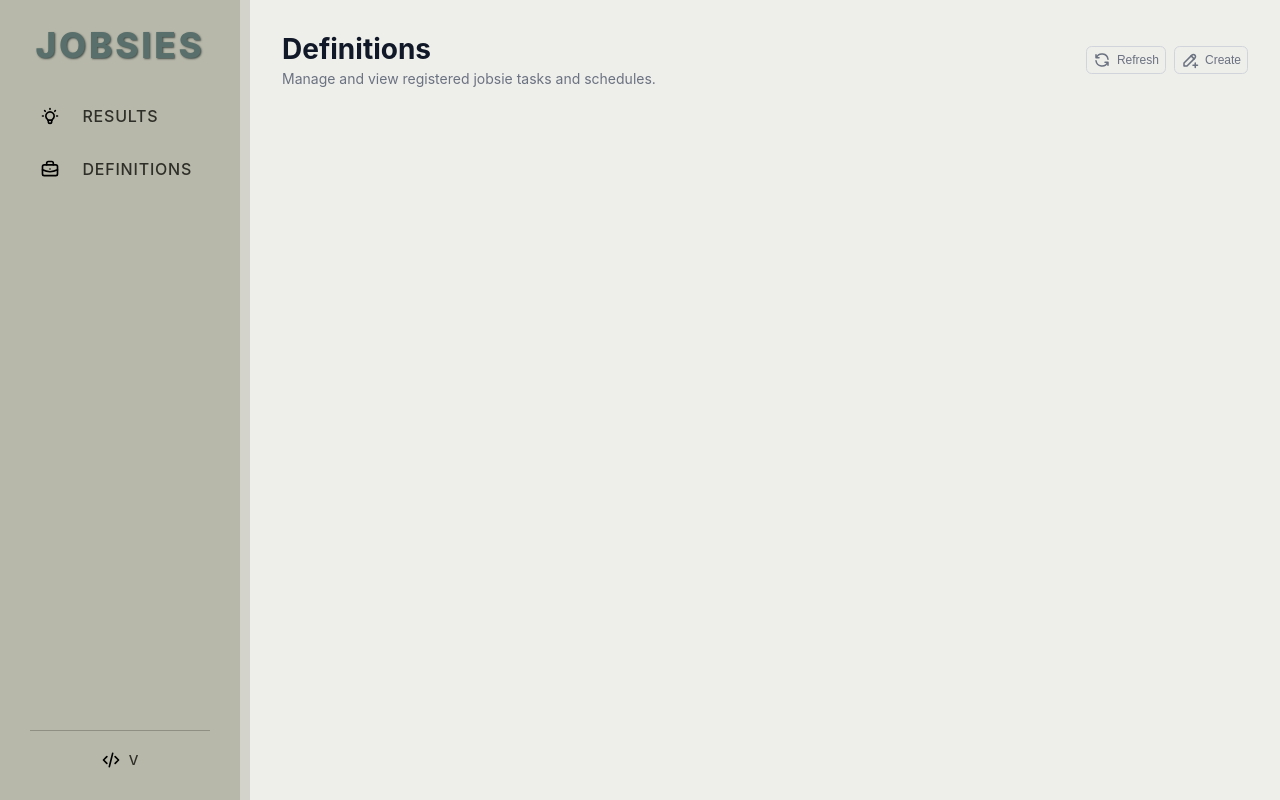
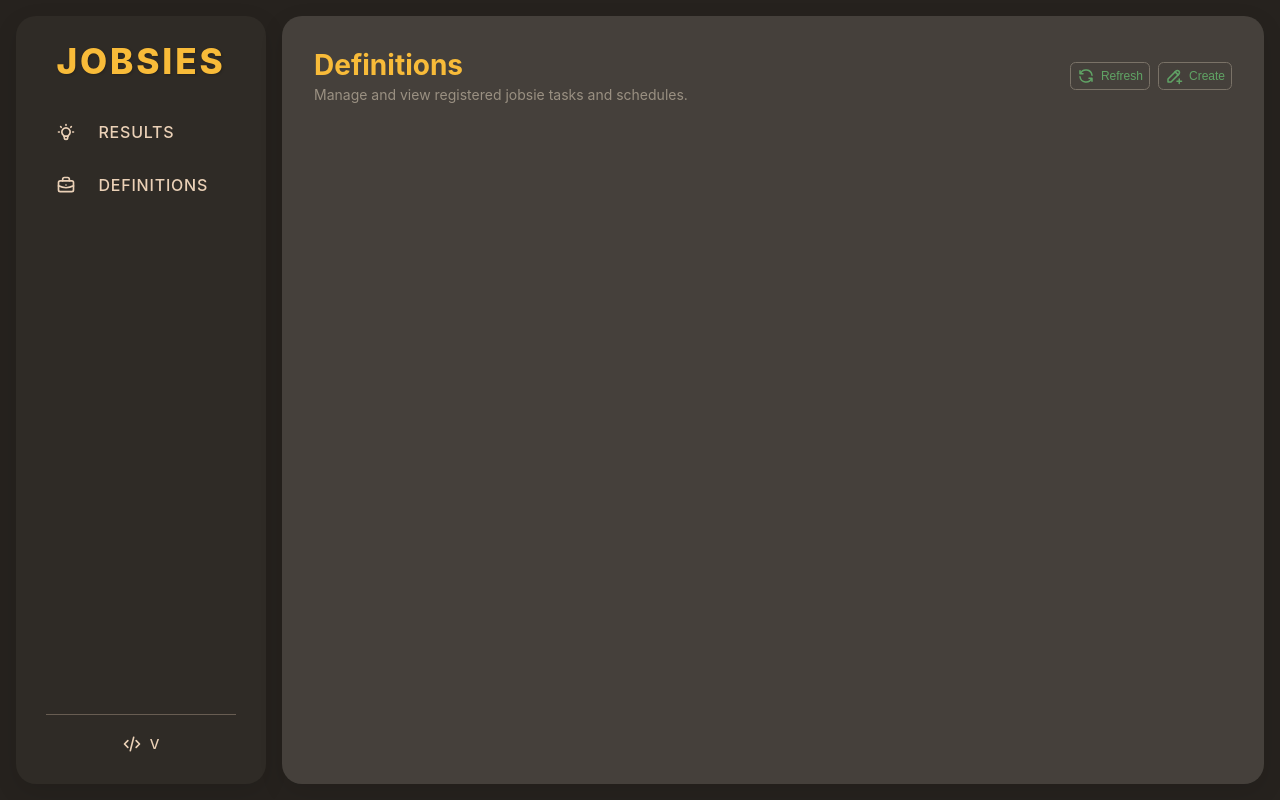
Before and after one commit to ofinke/jobsies, a Python web app: template src/jobsies/templates/definition.html in a window 1280 px wide. Run offline with Jinja, Linux system fonts and the light colour scheme; the template is opened without the code that fills it, so the values that code supplies are empty.

Commit message:
feat(theme): Earthsong inspired theme

```diff
--- a/src/jobsies/static/css/colors.css
+++ b/src/jobsies/static/css/colors.css
@@ -1,4 +1,51 @@
 :root {
+  --color-white: #36312C;
+  --color-black: #EBD1B7;
+  --color-gray-50: #45403B;
+  --color-gray-100: #3b3a32;
+  --color-gray-200: #7A7267;
+  --color-gray-300: #7A7267;
+  --color-gray-400: #7A7267;
+  --color-gray-500: #9a9082;
+  --color-gray-700: #EBD1B7;
+  --color-gray-900: #EBD1B7;
+
+  --color-blue-500: #60A365;
+  --color-blue-600: #95CC5E;
+  --color-blue-400: #95CC5E;
+  --color-blue-ring: rgba(149, 204, 94, 0.15);
+
+  --color-green-100: #3b3a32;
+  --color-green-800: #95CC5E;
+
+  --color-red-100: #45403B;
+  --color-red-800: #D76538;
+
+  --color-black-alpha-10: rgba(0, 0, 0, 0.1);
+  --color-black-alpha-06: rgba(0, 0, 0, 0.06);
+  --color-black-alpha-50: rgba(0, 0, 0, 0.5);
+  --color-black-alpha-04: rgba(0, 0, 0, 0.04);
+
+  /* Content */
+  --content-main-bg: #45403B;
+
+  /* Sidebar */
+  --sidebar-bg: #2F2B26;
+  --sidebar-hr: #26221E;
+  --sidebar-text: #EBD1B7;
+  --sidebar-link: #EBD1B7;
+  --sidebar-title: #F8BB39;
+  --sidebar-title-shadow: #26221E;
+  --sidebar-icon-bg-active: #60A365;
+  --sidebar-icon-bg-hover: #95CC5E;
+  --sidebar-icon-color-active: #26221E;
+
+  /* Alerts / Negative */
+}
+
+
+
+/* :root {
   --color-white: #ffffff;
   --color-black: #111827;
   --color-gray-50: #f9fafb;
@@ -21,17 +68,13 @@
   --color-red-100: #fee2e2;
   --color-red-800: #991b1b;
 
-  --color-black-full: #000000;
-
   --color-black-alpha-10: rgba(0, 0, 0, 0.1);
   --color-black-alpha-06: rgba(0, 0, 0, 0.06);
   --color-black-alpha-50: rgba(0, 0, 0, 0.5);
   --color-black-alpha-04: rgba(0, 0, 0, 0.04);
 
-  /* Content */
   --content-main-bg: #EEEEEB;
 
-  /* Sidebar */
   --sidebar-bg: #B8B8AA;
   --sidebar-hr: #d3d3cb;
   --sidebar-text: #000000;
@@ -41,5 +84,4 @@
   --sidebar-icon-bg-active: #586F6B;
   --sidebar-icon-bg-hover: #7F9183;
 
-  /* Alerts / Negative */
-}
+} */
--- a/src/jobsies/static/css/sidebar.css
+++ b/src/jobsies/static/css/sidebar.css
@@ -6,7 +6,16 @@
   padding: 1.5rem 1rem;
   display: flex;
   flex-direction: column;
-  border-right: 10px solid var(--sidebar-hr);
+  border-radius: 1.25rem;
+  box-shadow: 0 8px 24px var(--color-black-alpha-10);
+}
+
+@media (max-width: 640px) {
+  .sidebar {
+    width: 190px;
+    padding: 1.25rem 0.75rem;
+    border-radius: 1rem;
+  }
 }
 
 .sidebar-title {
@@ -51,10 +60,11 @@
   transition: background-color 0.15s ease;
 }
 
-.nav-icon-circle img {
+.nav-icon {
   width: 20px;
   height: 20px;
-  filter: brightness(0);
+  color: var(--sidebar-link);
+  flex-shrink: 0;
 }
 
 .nav-link:hover .nav-icon-circle {
@@ -65,8 +75,9 @@
   background-color: var(--sidebar-icon-bg-active);
 }
 
-.nav-link.active .nav-icon-circle img {
-  filter: brightness(0) invert(1);
+.nav-link:hover .nav-icon,
+.nav-link.active .nav-icon {
+  color: var(--sidebar-icon-color-active);
 }
 
 .sidebar-footer {
@@ -93,10 +104,8 @@
   font-size: 0.85rem;
 }
 
-.sidebar-footer .github-link img {
-  width: 20px;
-  height: 20px;
-  filter: brightness(0);
+.sidebar-footer .github-link .nav-icon {
+  color: var(--sidebar-link);
 }
 
 .sidebar-footer .github-link:hover {
--- a/src/jobsies/static/css/style.css
+++ b/src/jobsies/static/css/style.css
@@ -7,17 +7,44 @@
 body {
   font-family: -apple-system, BlinkMacSystemFont, "Segoe UI", Roboto, "Helvetica Neue", Arial, sans-serif;
   color: var(--color-gray-900);
-  background-color: var(--content-main-bg);
+  background-color: var(--sidebar-hr);
+}
+
+:root {
+  --shell-inset: 1rem;
 }
 
 .layout {
   display: flex;
-  min-height: 100vh;
+  min-height: calc(100vh - (var(--shell-inset) * 2));
+  margin: var(--shell-inset);
+  gap: var(--shell-inset);
 }
 
 .content {
   flex: 1;
   padding: 2rem;
+  background-color: var(--content-main-bg);
+  border-radius: 1.25rem;
+  overflow: hidden;
+  box-shadow: 0 8px 24px var(--color-black-alpha-10);
+}
+
+@media (max-width: 640px) {
+  :root {
+    --shell-inset: 0.625rem;
+  }
+
+  .layout {
+    min-height: calc(100vh - (var(--shell-inset) * 2));
+    margin: var(--shell-inset);
+    gap: var(--shell-inset);
+  }
+
+  .content {
+    padding: 1.25rem;
+    border-radius: 1rem;
+  }
 }
 
 .page-header {
@@ -30,7 +57,7 @@ body {
 .page-header h1 {
   font-size: 1.75rem;
   font-weight: 700;
-  color: var(--color-black);
+  color: var(--sidebar-title);
 }
 
 .page-header .subtitle {
@@ -117,16 +144,14 @@ body {
 
 .btn-ghost {
   background: transparent;
-  background-color: transparent;
   border-color: transparent;
-  color: var(--color-gray-500);
+  color: var(--color-blue-500);
 }
 
 .btn-ghost:hover {
   background: transparent;
-  background-color: transparent;
   border-color: transparent;
-  color: var(--color-black);
+  color: var(--color-blue-600);
 }
 
 .icon {
@@ -135,6 +160,7 @@ body {
 
 .btn-action {
   border: 1px solid var(--color-gray-300);
+  color: var(--color-blue-500);
 }
 
 .btn-action .icon {
--- a/src/jobsies/templates/components/definition_update_form.html
+++ b/src/jobsies/templates/components/definition_update_form.html
@@ -29,7 +29,7 @@
 
   <div class="form-group">
     <label>Jobsie Type</label>
-    <select class="form-control" disabled style="background-color: #e9ecef; cursor: not-allowed;">
+    <select class="form-control form-control-disabled" disabled>
       <option selected>{{ form_data.get('subclass_name', definition.subclass_name) }}</option>
     </select>
   </div>
--- a/src/jobsies/templates/menu.html
+++ b/src/jobsies/templates/menu.html
@@ -22,18 +22,22 @@
       <div class="sidebar-title">JOBSIES</div>
       <ul>
         <li><a href="/" class="nav-link{% if active_page == 'results' %} active{% endif %}">
-          <span class="nav-icon-circle"><img src="/static/img/bulb.svg" alt=""></span>
+          <span class="nav-icon-circle">
+            <svg class="nav-icon" viewBox="0 0 24 24" aria-hidden="true" fill="none" stroke="currentColor" stroke-width="2" stroke-linecap="round" stroke-linejoin="round"><path d="M3 12h1m8 -9v1m8 8h1m-15.4 -6.4l.7 .7m12.1 -.7l-.7 .7" /><path d="M9 16a5 5 0 1 1 6 0a3.5 3.5 0 0 0 -1 3a2 2 0 0 1 -4 0a3.5 3.5 0 0 0 -1 -3" /><path d="M9.7 17l4.6 0" /></svg>
+          </span>
           Results
         </a></li>
         <li><a href="/definition" class="nav-link{% if active_page == 'definitions' %} active{% endif %}">
-          <span class="nav-icon-circle"><img src="/static/img/briefcase.svg" alt=""></span>
+          <span class="nav-icon-circle">
+            <svg class="nav-icon" viewBox="0 0 24 24" aria-hidden="true" fill="none" stroke="currentColor" stroke-width="2" stroke-linecap="round" stroke-linejoin="round"><path d="M3 9a2 2 0 0 1 2 -2h14a2 2 0 0 1 2 2v9a2 2 0 0 1 -2 2h-14a2 2 0 0 1 -2 -2l0 -9" /><path d="M8 7v-2a2 2 0 0 1 2 -2h4a2 2 0 0 1 2 2v2" /><path d="M12 12l0 .01" /><path d="M3 13a20 20 0 0 0 18 0" /></svg>
+          </span>
           Definitions
         </a></li>
       </ul>
       <div class="sidebar-footer">
         <hr>
         <a href="https://github.com/ofinke/jobsies" target="_blank" class="github-link">
-          <img src="/static/img/code.svg" alt="Repository">
+          <svg class="nav-icon" viewBox="0 0 24 24" aria-hidden="true" fill="none" stroke="currentColor" stroke-width="2" stroke-linecap="round" stroke-linejoin="round"><path d="M7 8l-4 4l4 4" /><path d="M17 8l4 4l-4 4" /><path d="M14 4l-4 16" /></svg>
           <span>v{{ app_version }}</span>
         </a>
       </div>
```
Also changed, not shown: other parts of src/jobsies/static/css/style.css (+15 -10 lines), src/jobsies/static/img/briefcase.svg, src/jobsies/static/img/bulb.svg.
